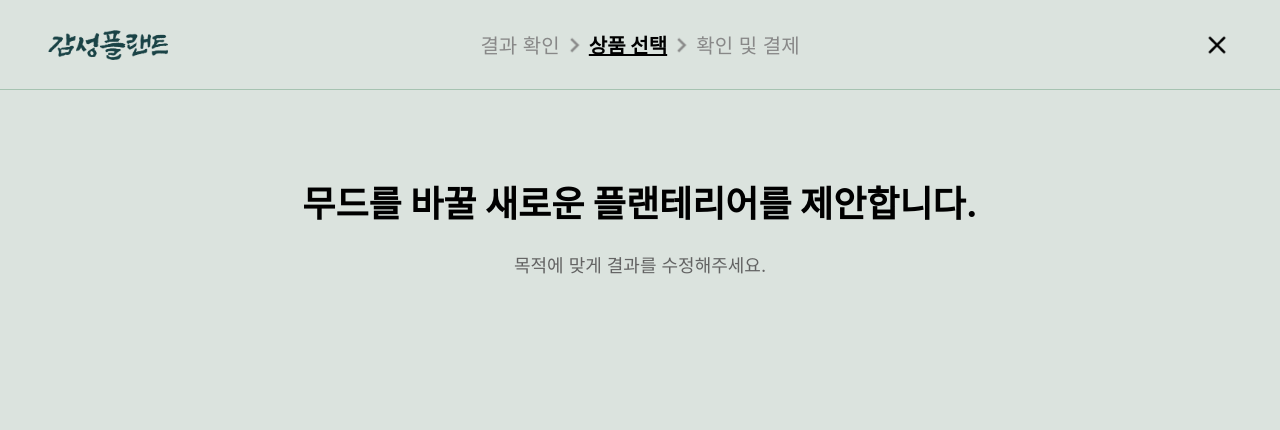
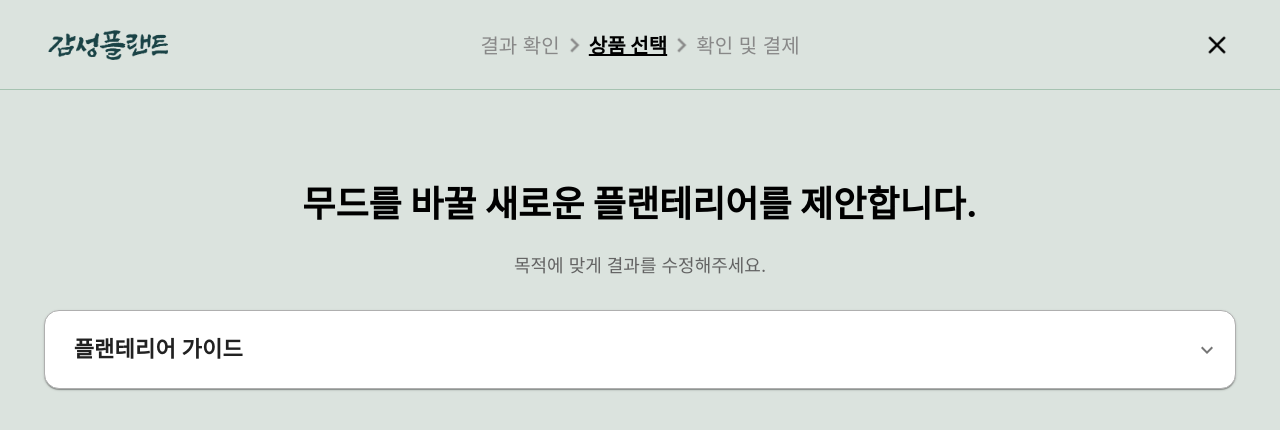
Before and after one commit to mood-plant/mood-plant-front, a React (Create React App) app: page /selectItem in a window 1280 px wide. Shown: the top 430 px of the page. Built offline with nearby package versions, Linux system fonts and the light colour scheme; no server answers.

Commit message:
feat : navigate 주소 설정

```diff
--- a/src/components/Credit/Service.js
+++ b/src/components/Credit/Service.js
@@ -1,26 +1,39 @@
 import styled from "styled-components";
 import appLogo from "../../assets/Credit/appLogo.png";
 import arrow from "../../assets/Credit/down.png";
+import check from "../../assets/Credit/check.png";
+import { useState } from "react";
 
 const Service = () => {
+  const [checked, setChecked] = useState(false);
+  const navigateToExternalURL = () => {
+    window.location.href = "https://geekfriends.co.kr/";
+  };
+
   return (
     <Container>
       <BG>
         <Header>
           <Logo src={appLogo} />
           <Title>플랜테리어 3개월 관리 서비스</Title>
-          <Plus>추가 +</Plus>
+          <Plus onClick={() => setChecked(!checked)}>
+            추가 {checked ? <Check src={check} /> : "+"}
+          </Plus>
         </Header>
         <Summary>
           3개월 동안 습도관리 시스템소프트웨어를 통해 효율적으로 관리하세요.
         </Summary>
-        <More>
+        <More onClick={navigateToExternalURL}>
           더 알아보기 <DecreasArrow src={arrow} />
         </More>
       </BG>
     </Container>
   );
 };
+
+const Check = styled.img`
+  width: 30px;
+`;
 
 const DecreasArrow = styled.img`
   width: 30px;
@@ -51,6 +64,7 @@ const Plus = styled.h2`
   margin-top: 10px;
   margin-bottom: 10px;
   cursor: pointer;
+  display: flex;
 `;
 
 const Logo = styled.img`
--- a/src/pages/SelectItem.js
+++ b/src/pages/SelectItem.js
@@ -6,130 +6,131 @@ import { getGuide } from "../api/Select/getGuide";
 import { useState, useEffect } from "react";
 
 const SelectItem = () => {
-  const [data, setData] = useState([]);
-  const selectItemData = async () => {
-    try {
-      const res = await getGuide();
-      setData(res.data);
-    } catch (err) {
-      console.log(err);
-    }
+  // const [data, setData] = useState([]);
+  // const selectItemData = async () => {
+  //   try {
+  //     const res = await getGuide();
+  //     setData(res.data);
+  //   } catch (err) {
+  //     console.log(err);
+  //   }
+  // };
+
+  // useEffect(() => {
+  //   selectItemData();
+  // }, []);
+
+  const data = {
+    guides: [
+      {
+        id: 1,
+        name: "산세베리아",
+        price: 25000,
+        description: "온습도유지",
+        image: plant,
+      },
+      {
+        id: 2,
+        name: "가문비나무",
+        price: 25000,
+        description: "온습도유지",
+        image: plant,
+      },
+      {
+        id: 1,
+        name: "산세베리아",
+        price: 25000,
+        description: "온습도유지",
+        image: plant,
+      },
+      {
+        id: 2,
+        name: "가문비나무",
+        price: 25000,
+        description: "온습도유지",
+        image: plant,
+      },
+      {
+        id: 1,
+        name: "산세베리아",
+        price: 25000,
+        description: "온습도유지",
+        image: plant,
+      },
+      {
+        id: 2,
+        name: "가문비나무",
+        price: 25000,
+        description: "온습도유지",
+        image: plant,
+      },
+      {
+        id: 1,
+        name: "산세베리아",
+        price: 25000,
+        description: "온습도유지",
+        image: plant,
+      },
+      {
+        id: 2,
+        name: "가문비나무",
+        price: 25000,
+        description: "온습도유지",
+        image: plant,
+      },
+    ],
+    themeProducs: [
+      {
+        id: 1,
+        name: "산타 모자",
+        price: 25000,
+        description: "원목과 어울림",
+        image: plant,
+      },
+      {
+        id: 2,
+        name: "트리 장식",
+        price: 25000,
+        description: "원목과 어울림",
+        image: plant,
+      },
+      {
+        id: 2,
+        name: "별 모양",
+        price: 25000,
+        description: "원목과 어울림",
+        image: plant,
+      },
+      {
+        id: 2,
+        name: "양말 장식",
+        price: 25000,
+        description: "원목과 어울림",
+        image: plant,
+      },
+      {
+        id: 2,
+        name: "열매 장식",
+        price: 25000,
+        description: "원목과 어울림",
+        image: plant,
+      },
+      {
+        id: 2,
+        name: "산세베리아",
+        price: 25000,
+        description: "원목과 어울림",
+        image: plant,
+      },
+    ],
   };
-
-  useEffect(() => {
-    selectItemData();
-  }, []);
-
-  // const data = {
-  //   guides: [
-  //     {
-  //       id: 1,
-  //       name: "산세베리아",
-  //       price: 25000,
-  //       description: "온습도유지",
-  //       image: plant,
-  //     },
-  //     {
-  //       id: 2,
-  //       name: "가문비나무",
-  //       price: 25000,
-  //       description: "온습도유지",
-  //       image: plant,
-  //     },
-  //     {
-  //       id: 1,
-  //       name: "산세베리아",
-  //       price: 25000,
-  //       description: "온습도유지",
-  //       image: plant,
-  //     },
-  //     {
-  //       id: 2,
-  //       name: "가문비나무",
-  //       price: 25000,
-  //       description: "온습도유지",
-  //       image: plant,
-  //     },
-  //     {
-  //       id: 1,
-  //       name: "산세베리아",
-  //       price: 25000,
-  //       description: "온습도유지",
-  //       image: plant,
-  //     },
-  //     {
-  //       id: 2,
-  //       name: "가문비나무",
-  //       price: 25000,
-  //       description: "온습도유지",
-  //       image: plant,
-  //     },
-  //     {
-  //       id: 1,
-  //       name: "산세베리아",
-  //       price: 25000,
-  //       description: "온습도유지",
-  //       image: plant,
-  //     },
-  //     {
-  //       id: 2,
-  //       name: "가문비나무",
-  //       price: 25000,
-  //       description: "온습도유지",
-  //       image: plant,
-  //     },
-  //   ],
-  //   themeProducs: [
-  //     {
-  //       id: 1,
-  //       name: "산타 모자",
-  //       price: 25000,
-  //       description: "원목과 어울림",
-  //       image: plant,
-  //     },
-  //     {
-  //       id: 2,
-  //       name: "트리 장식",
-  //       price: 25000,
-  //       description: "원목과 어울림",
-  //       image: plant,
-  //     },
-  //     {
-  //       id: 2,
-  //       name: "별 모양",
-  //       price: 25000,
-  //       description: "원목과 어울림",
-  //       image: plant,
-  //     },
-  //     {
-  //       id: 2,
-  //       name: "양말 장식",
-  //       price: 25000,
-  //       description: "원목과 어울림",
-  //       image: plant,
-  //     },
-  //     {
-  //       id: 2,
-  //       name: "열매 장식",
-  //       price: 25000,
-  //       description: "원목과 어울림",
-  //       image: plant,
-  //     },
-  //     {
-  //       id: 2,
-  //       name: "산세베리아",
-  //       price: 25000,
-  //       description: "원목과 어울림",
-  //       image: plant,
-  //     },
-  //   ],
-  // };
 
   return (
     <S.Container>
       <Header number="2" />
       <S.Title>무드를 바꿀 새로운 플랜테리어를 제안합니다.</S.Title>
       <S.Summary>목적에 맞게 결과를 수정해주세요.</S.Summary>
+      <Guide guide={data.guides} theme={data.themeProducs} />
       {data.length > 0 && (
         <Guide guide={data.guides} theme={data.themeProducs} />
       )}
```
Also changed, not shown: src/assets/Credit/check.png (added).
